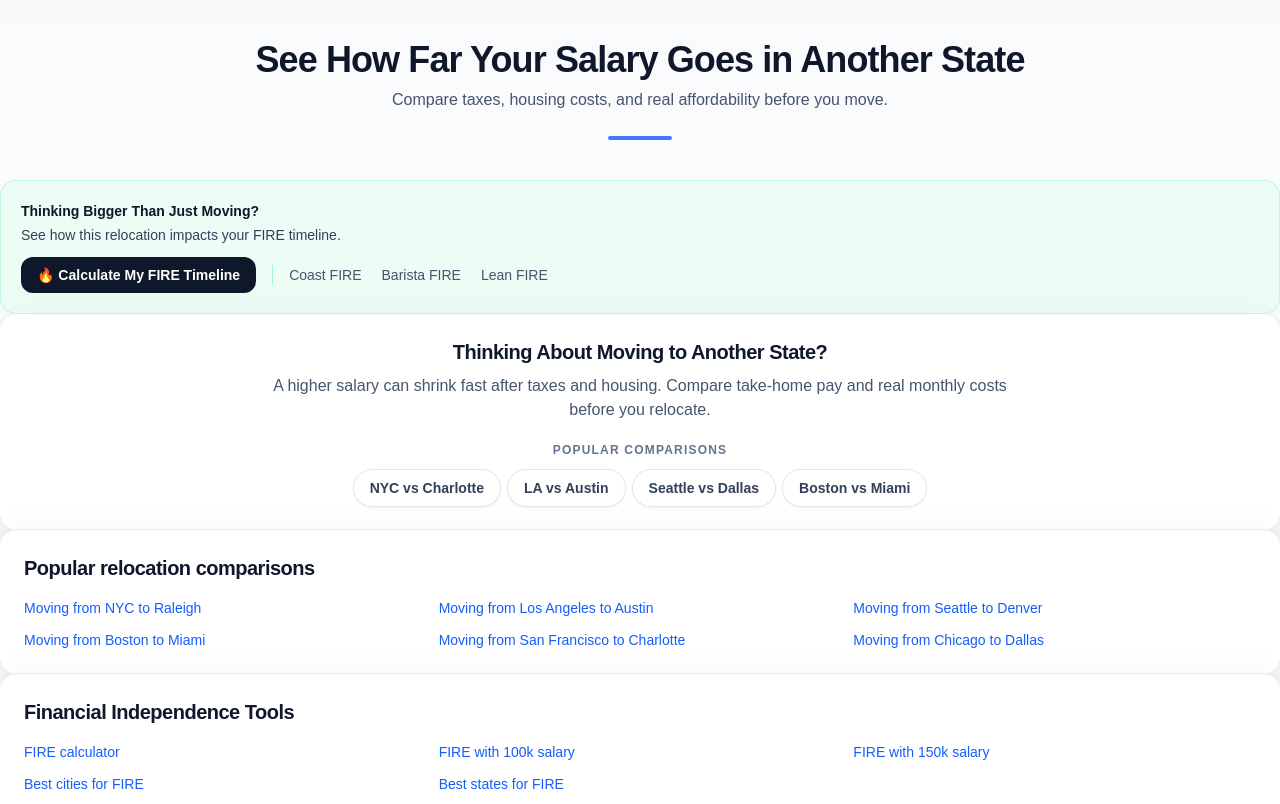
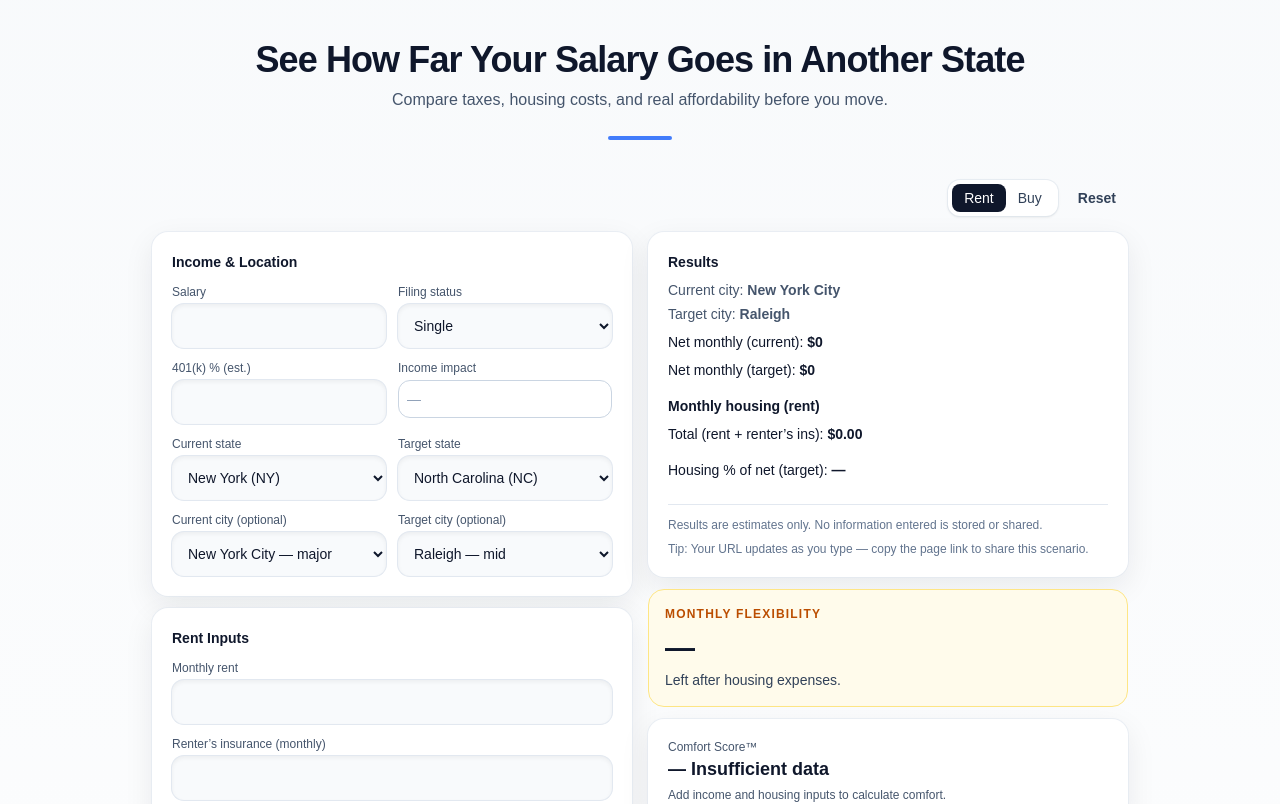
Before and after one commit to unmovedrooted/relocation-by-numbers, a Next.js app: page / in a window 1280 px wide. Shown: the top 804 px of the page. Built offline with nearby package versions, Linux system fonts and the light colour scheme.

Commit message:
Fix legal page files

```diff
--- a/src/app/page.tsx
+++ b/src/app/page.tsx
@@ -1,7 +1,6 @@
 import Calculator from "@/components/Calculator";
 import Link from "next/link";
 import AdSlot from "@/components/AdSlot";
-
 
 export const metadata = {
   title: "Relocation Affordability Calculator by State",
@@ -19,7 +18,7 @@ const POPULAR = [
 export default function Page() {
   return (
     <main className="min-h-screen bg-gradient-to-b from-slate-50 to-white text-slate-900 dark:bg-slate-950 dark:text-slate-100">
-      {/* Page header (normalized) */}
+      {/* Page header */}
       <header className="py-10 text-center">
         <h1 className="text-3xl sm:text-4xl font-bold tracking-tight text-slate-900 dark:text-white">
           See How Far Your Salary Goes in Another State
@@ -32,11 +31,13 @@ export default function Page() {
         <div className="mx-auto mt-6 h-1 w-16 rounded-full bg-blue-600/80" />
       </header>
 
+      {/* Main content container */}
+      <section className="mx-auto max-w-5xl px-4 sm:px-6 pb-12 space-y-10">
+        <Calculator monetization="home" />
+
         {/* FIRE CTA */}
-
         <section className="rounded-2xl border border-emerald-200/60 bg-emerald-50 p-5">
           <div className="flex items-center justify-between gap-6">
-
             <div>
               <div className="text-sm font-semibold text-slate-900">
                 Thinking Bigger Than Just Moving?
@@ -78,7 +79,6 @@ export default function Page() {
               <AdSlot />
             </div>
             */}
-
           </div>
         </section>
 
@@ -98,7 +98,6 @@ export default function Page() {
               POPULAR COMPARISONS
             </div>
 
-            {/* Pills (half-size, true chips) */}
             <div className="mt-3 flex flex-wrap justify-center gap-2">
               {POPULAR.map((item) => (
                 <Link
@@ -164,9 +163,7 @@ export default function Page() {
             </Link>
           </div>
         </section>
-
+      </section>
     </main>
-
-
   );
 }
```
Lines whose indentation alone changed are shown as unchanged.
